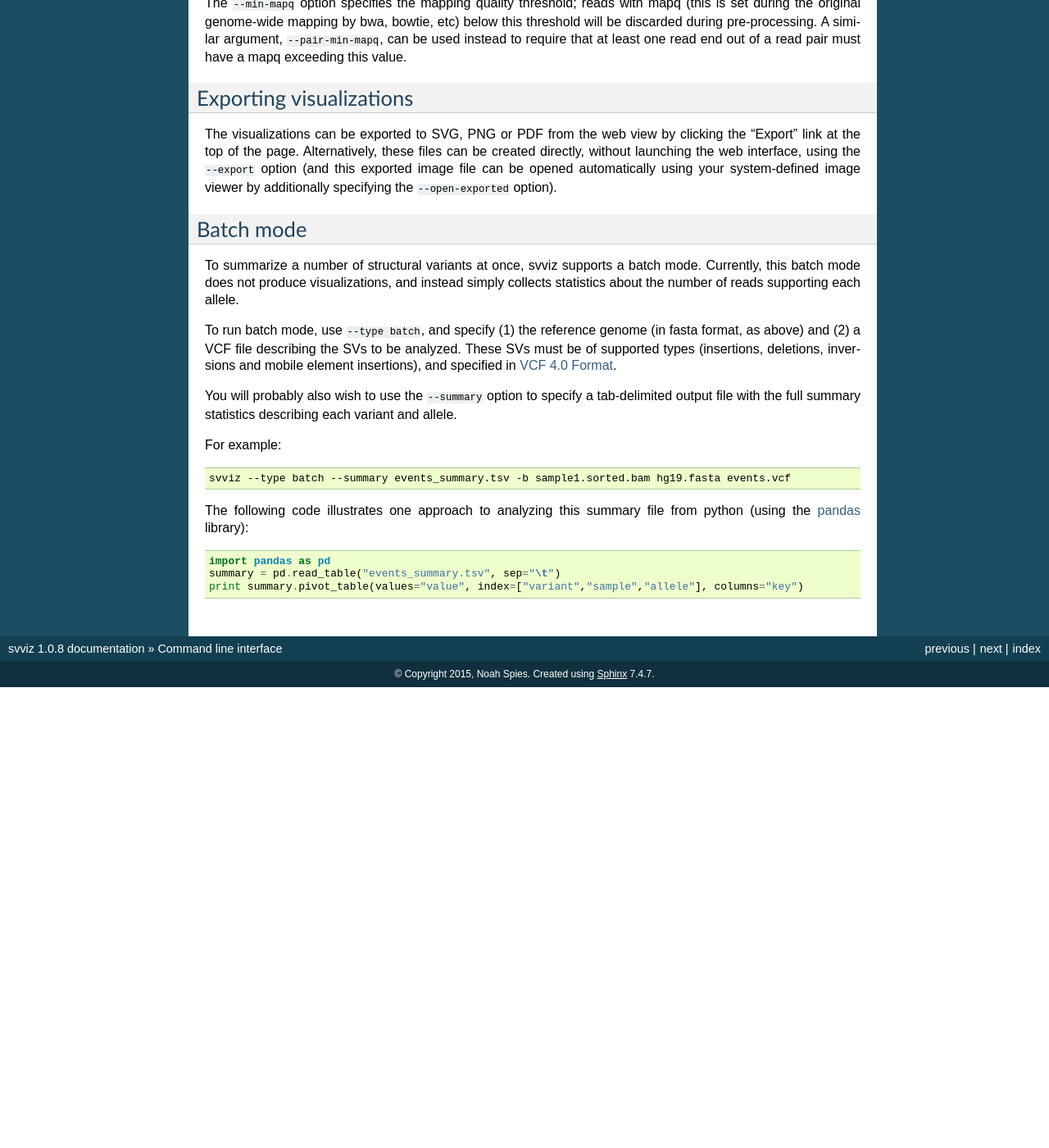
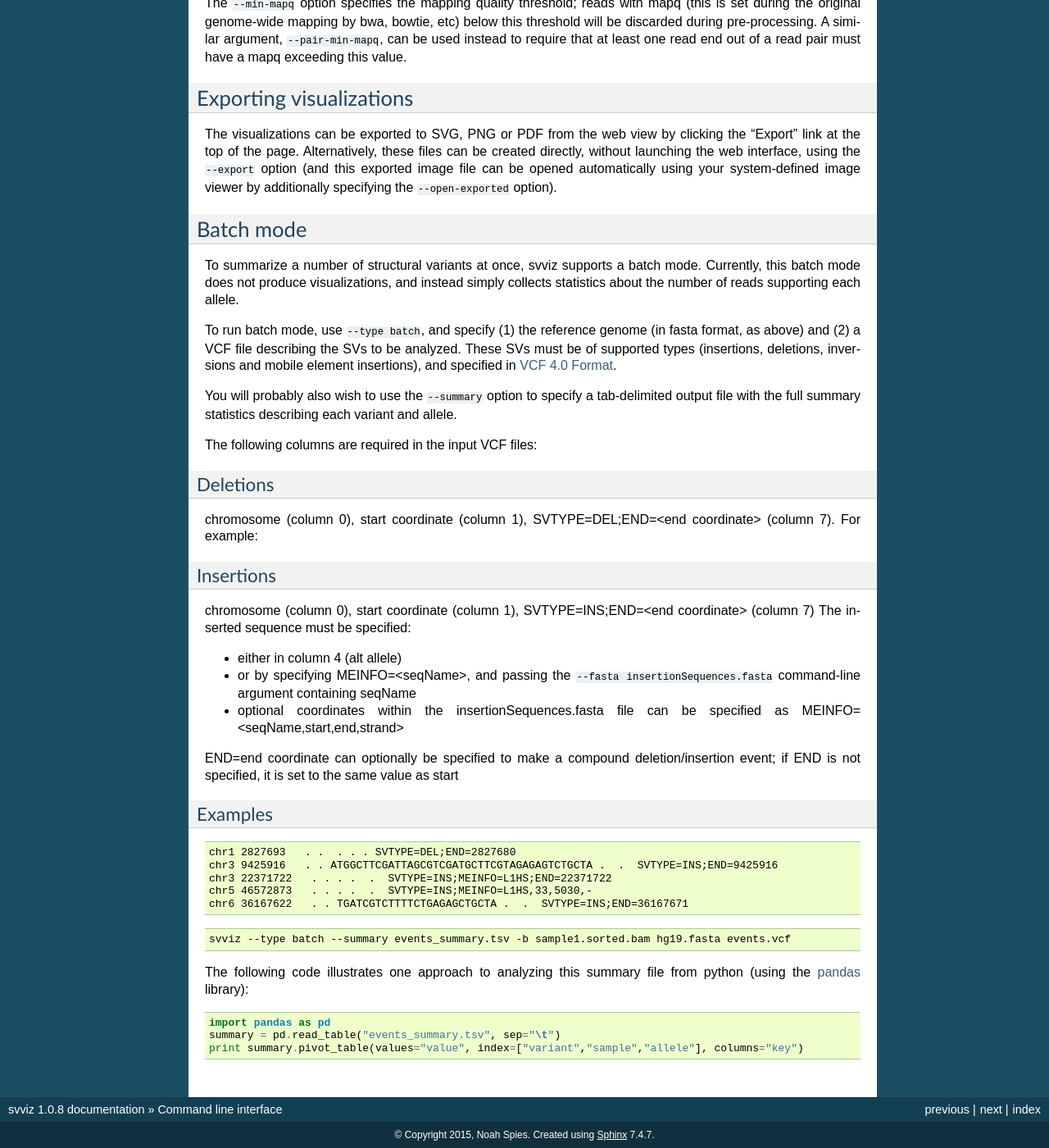
Before and after one commit to svviz/svviz, a Sphinx documentation site: the page built from docs/commandline.rst, in a window 1280 px wide and 1400 px high, scrolled down 1146 px. Shown: the whole window at 82% size. Built offline with Sphinx 7.4.7, drawn with Linux system fonts in a browser that asks for light colours; before the commit the page ends 1984 px from its top, so only the background shows below that; some of the changed text lies outside the part shown.

Commit message:
doc updates (batch mode)

```diff
--- a/docs/commandline.rst
+++ b/docs/commandline.rst
@@ -56,7 +56,38 @@ To run batch mode, use ``--type batch``, and specify (1) the reference genome (i
 
 You will probably also wish to use the ``--summary`` option to specify a tab-delimited output file with the full summary statistics describing each variant and allele.
 
-For example:
+The following columns are required in the input VCF files:
+
+Deletions
+^^^^^^^^^
+
+chromosome (column 0), start coordinate (column 1), SVTYPE=DEL;END=<end coordinate> (column 7). For example:
+
+
+Insertions
+^^^^^^^^^^
+
+chromosome (column 0), start coordinate (column 1), SVTYPE=INS;END=<end coordinate> (column 7)
+The inserted sequence must be specified:
+
+- either in column 4 (alt allele)
+- or by specifying MEINFO=<seqName>, and passing the ``--fasta insertionSequences.fasta`` command-line argument containing seqName
+- optional coordinates within the insertionSequences.fasta file can be specified as MEINFO=<seqName,start,end,strand>
+
+END=end coordinate can optionally be specified to make a compound deletion/insertion event; if END is not specified, it is set to the same value as start
+
+Examples
+^^^^^^^^
+
+.. code-block:: none
+
+    chr1 2827693   . .  . . . SVTYPE=DEL;END=2827680
+    chr3 9425916   . . ATGGCTTCGATTAGCGTCGATGCTTCGTAGAGAGTCTGCTA .  .  SVTYPE=INS;END=9425916
+    chr3 22371722   . . . .  .  SVTYPE=INS;MEINFO=L1HS;END=22371722
+    chr5 46572873   . . . .  .  SVTYPE=INS;MEINFO=L1HS,33,5030,-
+    chr6 36167622   . . TGATCGTCTTTTCTGAGAGCTGCTA .  .  SVTYPE=INS;END=36167671
+
+
 
 .. code-block:: bash
 
```
